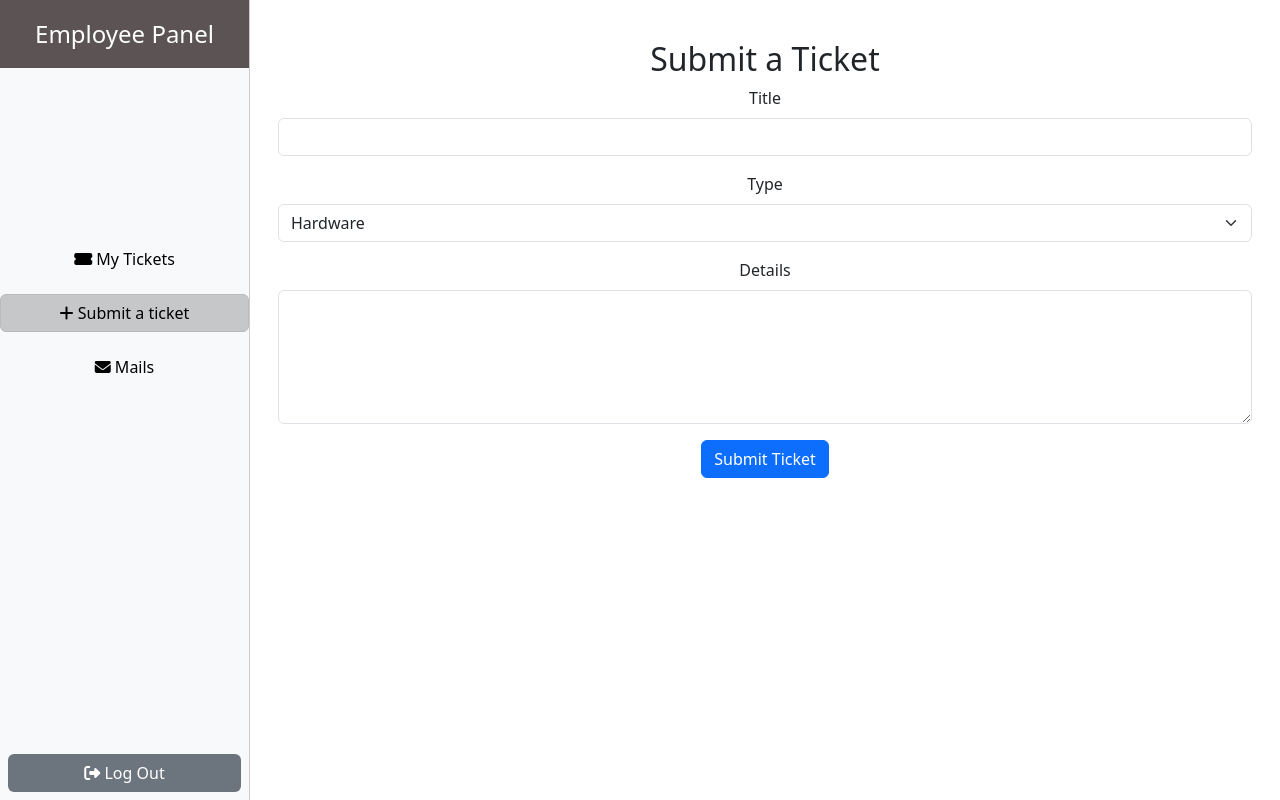
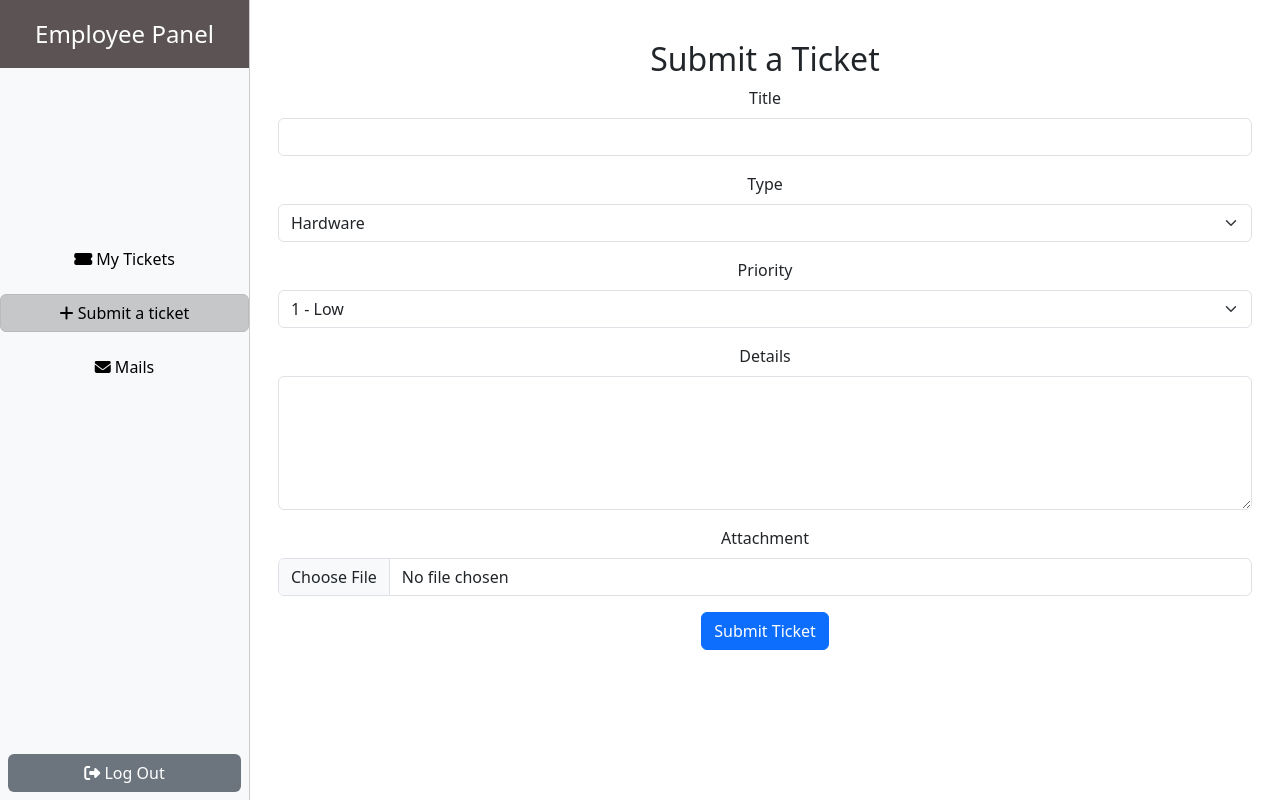
Before and after one commit to draganalexandru21/ticketingsystem-, a React (Create React App) app in the folder ticketingsystem/: page /submit in a window 1280 px wide. Built offline with nearby package versions, Linux system fonts and the light colour scheme.

Commit message:
added inbox

```diff
--- a/ticketingsystem/src/App.js
+++ b/ticketingsystem/src/App.js
@@ -23,7 +23,7 @@ function App() {
           <Route path="/admin/*" element={<AdminLayout />} />
           <Route path="/analyst/*" element={<AnalystLayout />} />
           <Route path="/user/*" element={<UserLayout />} />
-          <Route path="/*" element={<UserLayout />} /> {/* Default to UserLayout */}
+          <Route path="/*" element={<UserLayout    />} /> {/* Default to UserLayout */}
         </Routes>
       </div>
     </Router>
--- a/ticketingsystem/src/Components/Analyst/AnalystDashboard.jsx
+++ b/ticketingsystem/src/Components/Analyst/AnalystDashboard.jsx
@@ -3,7 +3,7 @@ import { Line, Doughnut } from 'react-chartjs-2';
 import 'chart.js/auto';
 
 const AnalystDashboard = () => {
-    // Simulăm datele tichetelor, limitate la 5 tichete, în practică acestea ar veni de la server
+
     const tickets = [
         { id: 1, status: 'Deschis' },
         { id: 2, status: 'Inchis' },
--- a/ticketingsystem/src/Components/Analyst/AnalystTicketDetail.jsx
+++ b/ticketingsystem/src/Components/Analyst/AnalystTicketDetail.jsx
@@ -16,6 +16,7 @@ const AnalystTicketDetail = () => {
         dateOpened: '2022-07-14',
         details: 'Laptop-ul model XYZ nu se aprinde de la buton. Se recomandă verificarea alimentării și a bateriei.',
         comments: 'Comentarii adiționale: Verifică și cablurile de alimentare.',
+        priority: 3,
         conversation: [
             { from: "Employee1", message: "Buna ziua, am o problema cu laptopul.", timestamp: '2022-07-14 10:00', attachment: null },
             { from: "Analyst1", message: "Buna ziua, am primit mesajul dumneavoastră.", timestamp: '2022-07-14 10:05', attachment: 'report.pdf' },
@@ -60,8 +61,9 @@ const AnalystTicketDetail = () => {
     return (
         <div className="container mt-4">
             <div className="card">
-                <div className="card-header">
-                    Detalii Tichet #{ticketDetails.id}
+                <div className="card-header d-flex justify-content-between align-items-center">
+                    <div>Detalii Tichet #{ticketDetails.id}</div>
+                    <div className="badge bg-primary">Prioritate: {ticketDetails.priority}</div>
                 </div>
                 <div className="card-body">
                     <h5 className="card-title">{ticketDetails.title}</h5>
--- a/ticketingsystem/src/Components/Analyst/AnalystTickets.jsx
+++ b/ticketingsystem/src/Components/Analyst/AnalystTickets.jsx
@@ -5,12 +5,12 @@ const AnalystTickets = () => {
     const navigate = useNavigate();
 
     const tickets = [
-        { id: 1, title: 'Review Ticket 1', employee: 'Employee1', status: 'Deschis', summary: 'Review the ticket for the laptop issue.', dateOpened: '2022-07-14' },
-        { id: 2, title: 'Review Ticket 2', employee: 'Employee2', status: 'In curs', summary: 'Check the VPN connection issues.', dateOpened: '2022-07-15' },
-        { id: 3, title: 'Review Ticket 3', employee: 'Employee3', status: 'Deschis', summary: 'Investigate the software installation error.', dateOpened: '2022-07-16' },
-        { id: 4, title: 'Review Ticket 4', employee: 'Employee4', status: 'In curs', summary: 'Analyze the network latency problems.', dateOpened: '2022-07-17' },
-        { id: 5, title: 'Review Ticket 5', employee: 'Employee5', status: 'Deschis', summary: 'Examine the hardware malfunction reports.', dateOpened: '2022-07-18' },
-        { id: 6, title: 'Review Ticket 6', employee: 'Employee6', status: 'In curs', summary: 'Look into the database access issues.', dateOpened: '2022-07-19' },
+        { id: 1, title: 'Review Ticket 1', employee: 'Employee1', status: 'Deschis', summary: 'Review the ticket for the laptop issue.', dateOpened: '2022-07-14', priority: 3 },
+        { id: 2, title: 'Review Ticket 2', employee: 'Employee2', status: 'In curs', summary: 'Check the VPN connection issues.', dateOpened: '2022-07-15', priority: 2 },
+        { id: 3, title: 'Review Ticket 3', employee: 'Employee3', status: 'Deschis', summary: 'Investigate the software installation error.', dateOpened: '2022-07-16', priority: 1 },
+        { id: 4, title: 'Review Ticket 4', employee: 'Employee4', status: 'In curs', summary: 'Analyze the network latency problems.', dateOpened: '2022-07-17', priority: 4 },
+        { id: 5, title: 'Review Ticket 5', employee: 'Employee5', status: 'Deschis', summary: 'Examine the hardware malfunction reports.', dateOpened: '2022-07-18', priority: 5 },
+        { id: 6, title: 'Review Ticket 6', employee: 'Employee6', status: 'In curs', summary: 'Look into the database access issues.', dateOpened: '2022-07-19', priority: 3 },
     ];
 
     const handleDetail = (ticketId) => {
@@ -23,8 +23,9 @@ const AnalystTickets = () => {
             <div className="tickets-list">
                 {tickets.map((ticket) => (
                     <div key={ticket.id} className="card mb-3">
-                        <div className="card-header">
-                            Tichet #{ticket.id} - {ticket.status}
+                        <div className="card-header d-flex justify-content-between align-items-center">
+                            <div>Tichet #{ticket.id} - {ticket.status}</div>
+                            <div className="badge bg-primary">Prioritate: {ticket.priority}</div>
                         </div>
                         <div className="card-body">
                             <h5 className="card-title">{ticket.title}</h5>
--- a/ticketingsystem/src/Components/User/EmployeeSubmit.jsx
+++ b/ticketingsystem/src/Components/User/EmployeeSubmit.jsx
@@ -1,11 +1,12 @@
-// EmployeeSubmitTicket.jsx
 import React, { useState } from 'react';
 
 const EmployeeSubmit = () => {
-     const [ticket, setTicket] = useState({
+    const [ticket, setTicket] = useState({
         title: '',
         type: 'Hardware', // Presupunem că "Hardware" este valoarea implicită
         details: '',
+        priority: 1, // Presupunem că 1 este valoarea implicită
+        attachment: null, // Starea pentru atașament
     });
 
     const handleChange = (e) => {
@@ -16,10 +17,23 @@ const EmployeeSubmit = () => {
         });
     };
 
+    const handleAttachmentChange = (e) => {
+        setTicket({
+            ...ticket,
+            attachment: e.target.files[0],
+        });
+    };
+
     const handleSubmit = (e) => {
         e.preventDefault();
+        const formData = new FormData();
+        for (const key in ticket) {
+            formData.append(key, ticket[key]);
+        }
+
         // Aici s-ar adăuga logica pentru a trimite datele către backend
         console.log(ticket);
+        console.log("Atașament: ", ticket.attachment ? ticket.attachment.name : "Niciun atașament");
     };
 
     return (
@@ -53,6 +67,23 @@ const EmployeeSubmit = () => {
                     </select>
                 </div>
                 <div className="mb-3">
+                    <label htmlFor="priority" className="form-label">Priority</label>
+                    <select
+                        className="form-select"
+                        id="priority"
+                        name="priority"
+                        value={ticket.priority}
+                        onChange={handleChange}
+                        required
+                    >
+                        <option value={1}>1 - Low</option>
+                        <option value={2}>2 - Medium</option>
+                        <option value={3}>3 - High</option>
+                        <option value={4}>4 - Urgent</option>
+                        <option value={5}>5 - Critical</option>
+                    </select>
+                </div>
+                <div className="mb-3">
                     <label htmlFor="details" className="form-label">Details</label>
                     <textarea
                         className="form-control"
@@ -64,6 +95,16 @@ const EmployeeSubmit = () => {
                         required
                     ></textarea>
                 </div>
+                <div className="mb-3">
+                    <label htmlFor="attachment" className="form-label">Attachment</label>
+                    <input
+                        className="form-control"
+                        type="file"
+                        id="attachment"
+                        name="attachment"
+                        onChange={handleAttachmentChange}
+                    />
+                </div>
                 <button type="submit" className="btn btn-primary">Submit Ticket</button>
             </form>
         </div>
--- a/ticketingsystem/src/Components/User/EmployeeTicketDetail.jsx
+++ b/ticketingsystem/src/Components/User/EmployeeTicketDetail.jsx
@@ -14,6 +14,7 @@ const EmployeeTicketDetail = () => {
         status: 'Deschis',
         summary: 'Laptop-ul model XYZ nu se aprinde de la buton.',
         dateOpened: '2022-07-14',
+        priority: 3,
         conversation: [
             { from: "Employee", message: "Buna ziua, am o problema cu laptopul.", timestamp: '2022-07-14 10:00', attachment: null },
             { from: "Analyst1", message: "Buna ziua, am primit mesajul dumneavoastră.", timestamp: '2022-07-14 10:05', attachment: 'diagnostic_report.pdf' },
@@ -46,8 +47,9 @@ const EmployeeTicketDetail = () => {
     return (
         <div className="container mt-4">
             <div className="card">
-                <div className="card-header">
-                    Detalii Tichet #{ticketDetails.id}
+                <div className="card-header d-flex justify-content-between align-items-center">
+                    <div>Detalii Tichet #{ticketDetails.id}</div>
+                    <div className="badge bg-primary">Prioritate: {ticketDetails.priority}</div>
                 </div>
                 <div className="card-body">
                     <h5 className="card-title">{ticketDetails.title}</h5>
```
Also changed, not shown: ticketingsystem/src/Components/User/EmployeeTickets.jsx (+9 -8 lines), ticketingsystem/src/Components/User/EmployeeMails.jsx (added).
